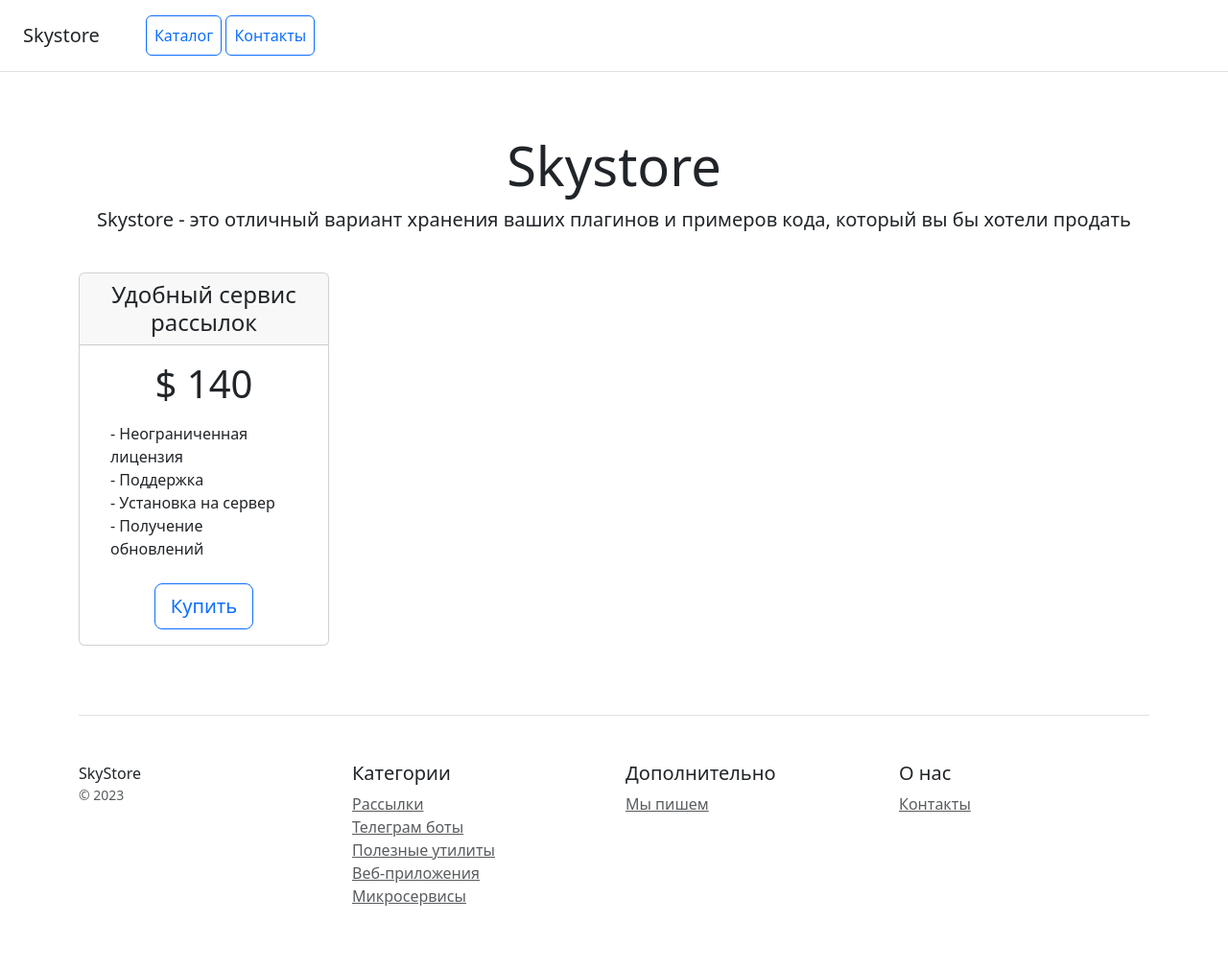
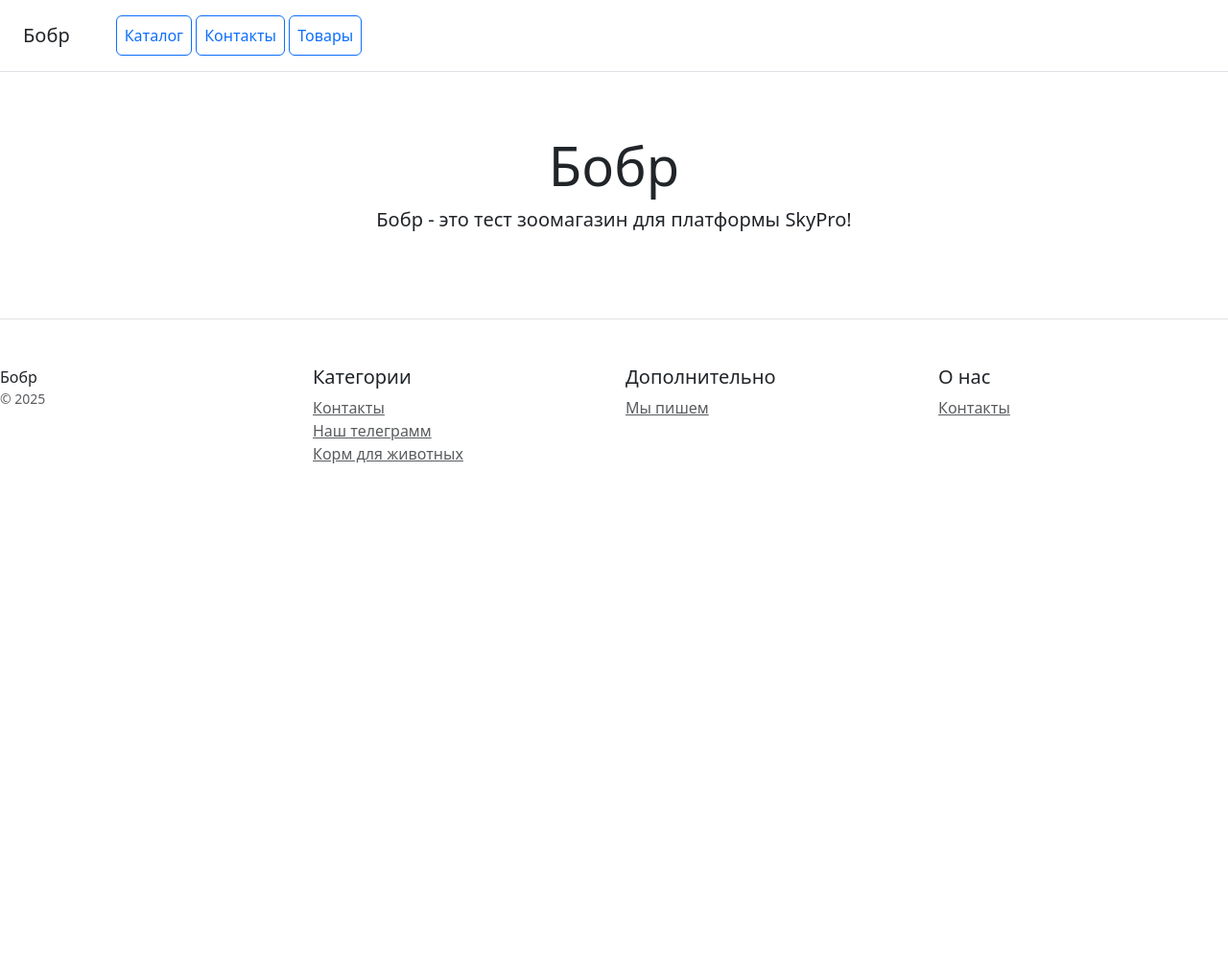
Before and after one commit to levimachine/django_homework, a Django app: page / in a window 1280 px wide. Shown: the whole page at 96% size. After the commit the page ends 483 px from the top, so only its background shows below. Run offline with Django 5.2, Linux system fonts and the light colour scheme; data that the repository does not hold is empty; parts of the project's set-up code (start-up, migrations or seed data) failed here and were passed over; some libraries are stand-ins or nearby versions.

Commit message:
Добавил расширение базового шаблона другими, и подшаблонами, реазлизовал кастомный тэг и фильтр.

```diff
--- /dev/null
+++ b/catalog/templates/catalog/base.html
@@ -0,0 +1,22 @@
+{% load static %}
+<!doctype html>
+<html lang="en">
+<head>
+    <meta charset="utf-8">
+    <meta name="viewport" content="width=device-width, initial-scale=1">
+    <title>Бобр</title>
+    <link href="{% static 'css/bootstrap.min.css' %}" rel="stylesheet">
+</head>
+<body>
+
+{% include 'catalog/includes/inc_catalog_menu.html' %}
+
+{% block content %}
+{% endblock %}
+
+{% include 'catalog/includes/inc_catalog_footer.html' %}
+
+<script src="{% static 'js/bootstrap.bundle.min.js' %}">
+</script>
+</body>
+</html>
--- a/catalog/templates/catalog/home.html
+++ b/catalog/templates/catalog/home.html
@@ -1,82 +1,31 @@
-<!doctype html>
-<html lang="en">
-<head>
-    <meta charset="utf-8">
-    <meta name="viewport" content="width=device-width, initial-scale=1">
-    <title>Skystore</title>
-    <link href="https://cdn.jsdelivr.net/npm/bootstrap@5.3.2/dist/css/bootstrap.min.css" rel="stylesheet"
-          integrity="sha384-T3c6CoIi6uLrA9TneNEoa7RxnatzjcDSCmG1MXxSR1GAsXEV/Dwwykc2MPK8M2HN" crossorigin="anonymous">
-</head>
-<body>
-<div class="d-flex flex-column flex-md-row align-items-center p-3 px-md-4 mb-3 bg-white border-bottom box-shadow">
-    <h5 class="my-0 mr-md-auto font-weight-normal">Skystore</h5>
-    <nav class="ms-5">
-        <a class="p-2 btn btn-outline-primary" href="/">Каталог</a>
-        <a class="p-2 btn btn-outline-primary" href="/contacts/">Контакты</a>
-    </nav>
+{% extends 'catalog/base.html' %}
+{% load catalog_tags %}
+{% block content %}
+    <div class="pricing-header px-3 py-3 pt-md-5 pb-md-4 mx-auto text-center">
+        <h1 class="display-4">Бобр</h1>
+        <p class="lead">Бобр - это тест зоомагазин для платформы SkyPro!</p>
     </div>
-
-<div class="pricing-header px-3 py-3 pt-md-5 pb-md-4 mx-auto text-center">
-    <h1 class="display-4">Skystore</h1>
-    <p class="lead">Skystore - это отличный вариант хранения ваших плагинов и примеров кода, который вы бы хотели
-        продать</p>
-</div>
-
+    {% for object in objects_list %}
         <div class="container">
             <div class="row text-center">
-        <div class="col-3">
+                <div class="col-12">
                     <div class="card mb-4 box-shadow">
                         <div class="card-header">
-                    <h4 class="my-0 font-weight-normal">Удобный сервис рассылок</h4>
+                            <h4 class="my-0 font-weight-normal">{{ object }}</h4>
                         </div>
                         <div class="card-body">
-                    <h1 class="card-title pricing-card-title">$ 140</h1>
+                            <h1 class="card-title pricing-card-title">{{ object.price_per_piece }} руб.</h1>
                             <ul class="list-unstyled mt-3 mb-4 text-start m-3">
-                        <li>- Неограниченная лицензия</li>
-                        <li>- Поддержка</li>
-                        <li>- Установка на сервер</li>
-                        <li>- Получение обновлений</li>
+                                <li>{{ object.description|slice:':100' }}</li>
+                                <li>Категория - {{ object.category }}</li>
+                                <li>Дата создания - {{ object.create_at }}</li>
+                                <li><img src='{% media_path_tag object %}'></li>
                             </ul>
                             <button type="button" class="btn btn-lg btn-block btn-outline-primary">Купить</button>
                         </div>
                     </div>
                 </div>
             </div>
-
-    <footer class="pt-4 my-md-5 pt-md-5 border-top">
-        <div class="row">
-            <div class="col-12 col-md">
-                SkyStore
-                <small class="d-block mb-3 text-muted">&copy; 2023</small>
         </div>
-            <div class="col-6 col-md">
-                <h5>Категории</h5>
-                <ul class="list-unstyled text-small">
-                    <li><a class="text-muted" href="#">Рассылки</a></li>
-                    <li><a class="text-muted" href="#">Телеграм боты</a></li>
-                    <li><a class="text-muted" href="#">Полезные утилиты</a></li>
-                    <li><a class="text-muted" href="#">Веб-приложения</a></li>
-                    <li><a class="text-muted" href="#">Микросервисы</a></li>
-                </ul>
-            </div>
-            <div class="col-6 col-md">
-                <h5>Дополнительно</h5>
-                <ul class="list-unstyled text-small">
-                    <li><a class="text-muted" href="#">Мы пишем</a></li>
-                </ul>
-            </div>
-            <div class="col-6 col-md">
-                <h5>О нас</h5>
-                <ul class="list-unstyled text-small">
-                    <li><a class="text-muted" href="/contacts/">Контакты</a></li>
-                </ul>
-            </div>
-        </div>
-    </footer>
-</div>
-
-<script src="https://cdn.jsdelivr.net/npm/bootstrap@5.3.2/dist/js/bootstrap.bundle.min.js"
-        integrity="sha384-C6RzsynM9kWDrMNeT87bh95OGNyZPhcTNXj1NW7RuBCsyN/o0jlpcV8Qyq46cDfL"
-        crossorigin="anonymous"></script>
-</body>
-</html>
+    {% endfor %}
+{% endblock %}
--- /dev/null
+++ b/catalog/templates/catalog/includes/inc_catalog_footer.html
@@ -0,0 +1,28 @@
+<footer class="pt-4 my-md-5 pt-md-5 border-top">
+    <div class="row">
+        <div class="col-12 col-md">
+            Бобр
+            <small class="d-block mb-3 text-muted">&copy; 2025</small>
+        </div>
+        <div class="col-6 col-md">
+            <h5>Категории</h5>
+            <ul class="list-unstyled text-small">
+                <li><a class="text-muted" href="#">Контакты</a></li>
+                <li><a class="text-muted" href="#">Наш телеграмм</a></li>
+                <li><a class="text-muted" href="#">Корм для животных</a></li>
+            </ul>
+        </div>
+        <div class="col-6 col-md">
+            <h5>Дополнительно</h5>
+            <ul class="list-unstyled text-small">
+                <li><a class="text-muted" href="#">Мы пишем</a></li>
+            </ul>
+        </div>
+        <div class="col-6 col-md">
+            <h5>О нас</h5>
+            <ul class="list-unstyled text-small">
+                <li><a class="text-muted" href="/contacts/">Контакты</a></li>
+            </ul>
+        </div>
+    </div>
+</footer>
--- /dev/null
+++ b/catalog/templates/catalog/includes/inc_catalog_menu.html
@@ -0,0 +1,8 @@
+<div class="d-flex flex-column flex-md-row align-items-center p-3 px-md-4 mb-3 bg-white border-bottom box-shadow">
+    <h5 class="my-0 mr-md-auto font-weight-normal">Бобр</h5>
+    <nav class="ms-5">
+        <a class="p-2 btn btn-outline-primary" href="{% url 'catalog:home' %}">Каталог</a>
+        <a class="p-2 btn btn-outline-primary" href="{% url 'catalog:contacts' %}">Контакты</a>
+        <a class="p-2 btn btn-outline-primary" href="{% url 'catalog:products' %}">Товары</a>
+    </nav>
+</div>
--- a/catalog/urls.py
+++ b/catalog/urls.py
@@ -1,8 +1,12 @@
 from django.urls import path
 
-from catalog.views import home, contacts
+from catalog.apps import CatalogConfig
+from catalog.views import home, contacts, products
+
+app_name = CatalogConfig.name
 
 urlpatterns = [
-    path('', home),
-    path('contacts/', contacts)
+    path('', home, name='home'),
+    path('contacts/', contacts, name='contacts'),
+    path('products/', products, name='products')
 ]
--- a/catalog/views.py
+++ b/catalog/views.py
@@ -1,8 +1,14 @@
 from django.shortcuts import render
+
+from catalog.models import Product
 
 
 def home(request):
-    return render(request, 'catalog/home.html')
+    product_list = Product.objects.all()
+    context = {
+        'objects_list': product_list
+    }
+    return render(request, 'catalog/home.html', context)
 
 
 def contacts(request):
@@ -15,3 +21,11 @@ def contacts(request):
 Телефон: {phone}
 Сообщение: {message}""")
     return render(request, 'catalog/contacts.html')
+
+
+def products(request):
+    product_list = Product.objects.all()
+    context = {
+        'objects_list': product_list
+    }
+    return render(request, 'catalog/products.html', context)
--- a/config/settings.py
+++ b/config/settings.py
@@ -11,6 +11,7 @@ https://docs.djangoproject.com/en/5.2/ref/settings/
 """
 
 from pathlib import Path
+
 
 # Build paths inside the project like this: BASE_DIR / 'subdir'.
 BASE_DIR = Path(__file__).resolve().parent.parent
@@ -113,7 +114,8 @@ USE_TZ = True
 # Static files (CSS, JavaScript, Images)
 # https://docs.djangoproject.com/en/5.2/howto/static-files/
 
-STATIC_URL = 'static/'
+STATIC_URL = '/static/'
+STATICFILES_DIRS = [BASE_DIR / 'static']
 
 MEDIA_ROOT = BASE_DIR / 'media'
 MEDIA_URL = '/media/'
--- a/config/urls.py
+++ b/config/urls.py
@@ -21,5 +21,5 @@ from django.urls import path, include
 
 urlpatterns = [
                   path('admin/', admin.site.urls),
-                  path('', include('catalog.urls'))
+                  path('', include('catalog.urls'), name='catalog')
               ] + static(settings.MEDIA_URL, document_root=settings.MEDIA_ROOT)
```
Also changed, not shown: catalog/templates/catalog/contacts.html (+11 -57 lines), catalog/templates/catalog/products.html (added, +24 -0 lines), catalog/templatetags/catalog_tags.py (added, +18 -0 lines), catalog/templatetags/__init__.py (added). Lines whose indentation alone changed are shown as unchanged.
